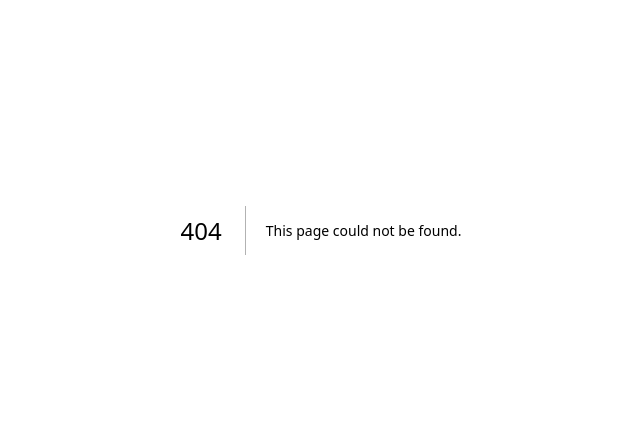
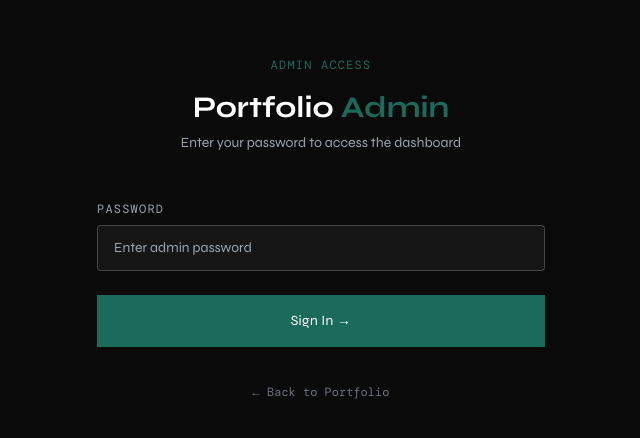
Before and after one commit to KARUN-499/karun-portfolio-v2, a Next.js app: page /admin/login in a window 1280 px wide. Before the commit this address had no page. Shown: the part 170-608 px from the top of the page, without its empty margins (319-959 px from the left). Built offline with nearby package versions, Linux system fonts and the light colour scheme; a web font is replaced by a local one.

Commit message:
Add admin login page

```diff
--- /dev/null
+++ b/app/admin/login/page.tsx
@@ -0,0 +1,63 @@
+'use client'
+
+import { useState } from 'react'
+import { useRouter } from 'next/navigation'
+
+export default function AdminLoginPage() {
+  const router = useRouter()
+  const [password, setPassword] = useState('')
+  const [error, setError] = useState('')
+  const [loading, setLoading] = useState(false)
+
+  const handleLogin = async (e: React.FormEvent) => {
+    e.preventDefault()
+    setLoading(true)
+    setError('')
+    // Simple password check - store in env var ADMIN_PASSWORD
+    if (password === (process.env.NEXT_PUBLIC_ADMIN_PASSWORD || 'admin123')) {
+      localStorage.setItem('admin_auth', 'true')
+      router.push('/admin')
+    } else {
+      setError('Invalid password. Please try again.')
+    }
+    setLoading(false)
+  }
+
+  return (
+    <div className="min-h-screen bg-[#0A0A0A] flex items-center justify-center px-6">
+      <div className="w-full max-w-md">
+        <div className="text-center mb-12">
+          <p className="font-mono text-xs tracking-widest text-[#1B6B5A] uppercase mb-4">Admin Access</p>
+          <h1 className="text-3xl font-sans font-bold text-white">Portfolio <span className="text-[#1B6B5A]">Admin</span></h1>
+          <p className="text-gray-400 font-sans mt-2 text-sm">Enter your password to access the dashboard</p>
+        </div>
+
+        <form onSubmit={handleLogin} className="space-y-6">
+          <div>
+            <label className="font-mono text-xs tracking-widest text-gray-400 uppercase block mb-2">Password</label>
+            <input
+              type="password"
+              required
+              value={password}
+              onChange={e => setPassword(e.target.value)}
+              placeholder="Enter admin password"
+              className="w-full border border-white/20 bg-white/5 px-4 py-3 font-sans text-sm text-white focus:border-[#1B6B5A] focus:outline-none rounded"
+            />
+          </div>
+          {error && <p className="text-red-500 text-sm font-sans text-center">{error}</p>}
+          <button
+            type="submit"
+            disabled={loading}
+            className="w-full bg-[#1B6B5A] text-white py-4 font-sans tracking-wide text-sm hover:bg-[#154f43] transition-colors disabled:opacity-60"
+          >
+            {loading ? 'Signing in...' : 'Sign In →'}
+          </button>
+        </form>
+
+        <p className="text-center mt-8">
+          <a href="/" className="font-mono text-xs text-gray-500 hover:text-[#1B6B5A] transition-colors">← Back to Portfolio</a>
+        </p>
+      </div>
+    </div>
+  )
+}
```
